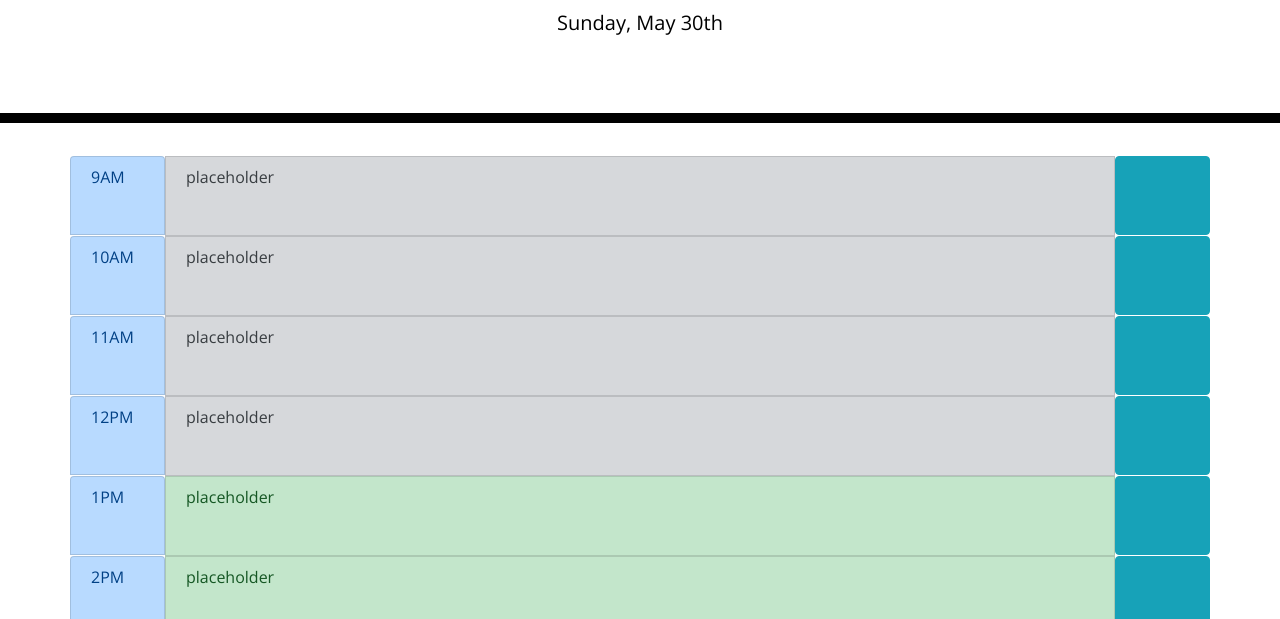
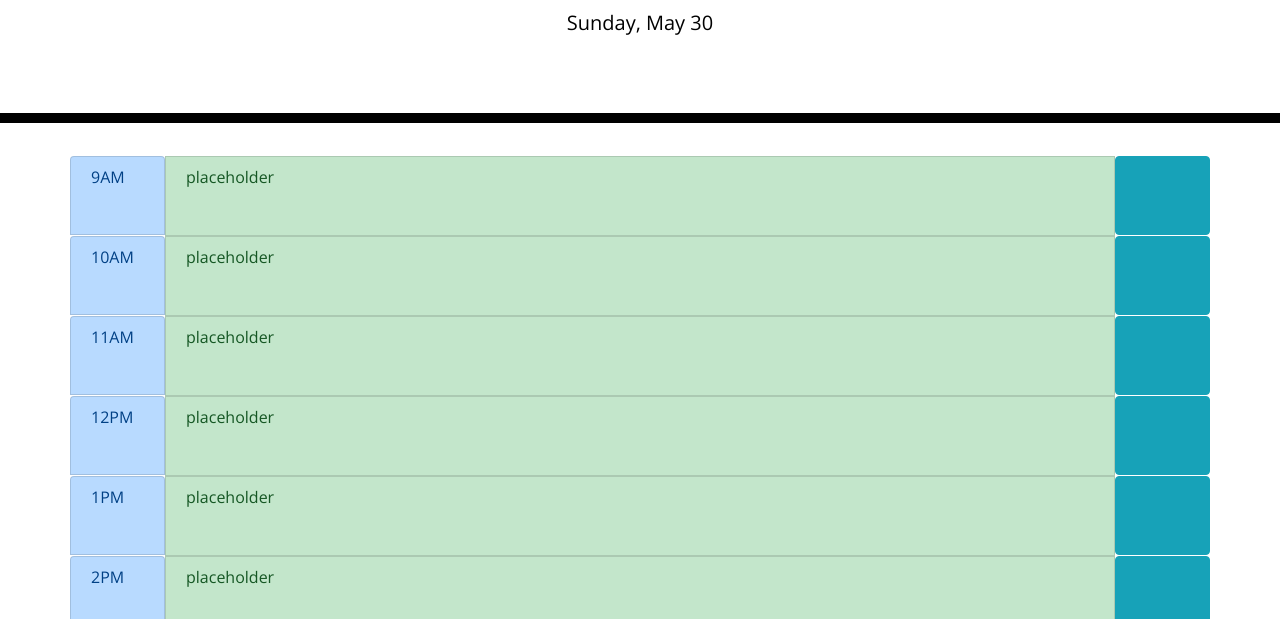
Before and after one commit to NYX1122/super-disco, a plain HTML site: page index.html in a window 1280 px wide. Shown: the part 181-800 px from the top of the page. Drawn offline with nearby package versions, Linux system fonts and the light colour scheme; a web font is replaced by a local one.

Commit message:
finished dynamic formatting, used dayjs instead, much better

```diff
--- a/assets/js/script.js
+++ b/assets/js/script.js
@@ -1,48 +1,37 @@
-var date = $("#currentDay").text(moment().format('dddd') + ", " + moment().format('MMMM Do'));
+var now = dayjs();
+var today = dayjs().format("dddd, MMMM D");
+
+$("#currentDay").text(today);
+
 setInterval(function() {
-    var date = $("#currentDay").text(moment().format('dddd') + ", " + moment().format('MMMM Do'));
+    now = dayjs();
+    today = dayjs().format("dddd, MMMM D");
 }, 60000);
 
-var timeCheck = function (task, taskInfo) {
-    taskTime = task.text();
-    taskTime = taskTime.replace("AM", "");
-    taskTime = taskTime.replace("PM", "");
-    taskIndicator = task.text();
+var timeInt = function (task) {
+    taskIndicator = task;
     taskIndicator = taskIndicator.replace(/[0-9]/g, "");
-    //timeIndicator = moment().format('A');
-    timeIndicator = "PM";
-    time = 12;
-    //time = moment().format("h");
-    if (time === 12) {
-        if (taskIndicator === "PM" && taskTime < 6) {
-            taskInfo.removeClass("list-group-item-primary").addClass("list-group-item-success");
-        }
-        else if (taskTime === 12) {
-            taskInfo.removeClass("list-group-item-primary").addClass("list-group-item-danger");
-        }
+    if(taskIndicator === "AM") {
+        taskTime = task.replace("AM", "");
     }
-    else if(taskIndicator === "PM" && timeIndicator === "PM") {
-        if (time < taskTime) {
-            taskInfo.removeClass("list-group-item-primary").addClass("list-group-item-success");
-        }
-        else if (time > taskTime) {
-        }
-        else {
-            taskInfo.removeClass("list-group-item-primary").addClass("list-group-item-danger");
-        }
+    else {
+        taskTime = task.replace("PM", "");
+    };
+    taskTime = parseInt(taskTime);
+    if(taskTime < 9) {
+        taskTime += 12;
     }
-    else if(taskIndicator === "AM" && timeIndicator === "AM") {
-        if (time < taskTime) {
-            taskInfo.removeClass("list-group-item-primary").addClass("list-group-item-success");
-        }
-        else if (time > taskTime) {
-        }
-        else {
-            taskInfo.removeClass("list-group-item-primary").addClass("list-group-item-danger");
-        }
+    return taskTime;
+};
+
+var timeCheck = function (time, element) {
+    if(time < now.$H) {
     }
-    else if(taskIndicator === "PM" && timeIndicator === "AM") {
-        taskInfo.removeClass("list-group-item-primary").addClass("list-group-item-success");
+    else if(time === now.$H) {
+        element.removeClass("list-group-item-secondary").addClass("list-group-item-danger");
+    }
+    else {
+        element.removeClass("list-group-item-secondary").addClass("list-group-item-success");
     }
 };
 
@@ -64,8 +53,6 @@ while (i < 9) {
     var button = $("<button>").html("<span class='oi oi-lock-locked'></span>").addClass("col-1 btn btn-info");
     hourRowWrapper.append(hour, taskDiv, button);
     $(".container").append(hourRowWrapper);
-    timeCheck(hour, taskDiv);
+    timeCheck(timeInt(hour.text()), taskDiv);
     i++;
 }
-
-console.log(moment().format('A'));
--- a/index.html
+++ b/index.html
@@ -24,7 +24,7 @@
     <script src="https://code.jquery.com/jquery-3.4.1.min.js"></script>
     <script src="https://cdnjs.cloudflare.com/ajax/libs/jqueryui/1.12.1/jquery-ui.min.js"></script>
     <script src="https://cdnjs.cloudflare.com/ajax/libs/twitter-bootstrap/4.3.1/js/bootstrap.min.js"></script>
-    <script src="https://cdnjs.cloudflare.com/ajax/libs/moment.js/2.24.0/moment.min.js"></script>
+    <script src="https://cdnjs.cloudflare.com/ajax/libs/dayjs/1.10.5/dayjs.min.js" integrity="sha512-n6mJ6AqoohFfbgx3x7N162B/zRNs5x8uvsStlHC+LCvqwKW7oiucE07Ehatg62ybx6Vo1ctaZwm/4sSRUTSIQA==" crossorigin="anonymous" referrerpolicy="no-referrer"></script>
     <script src="./assets/js/script.js"></script>
   </body>
 </html>
```
